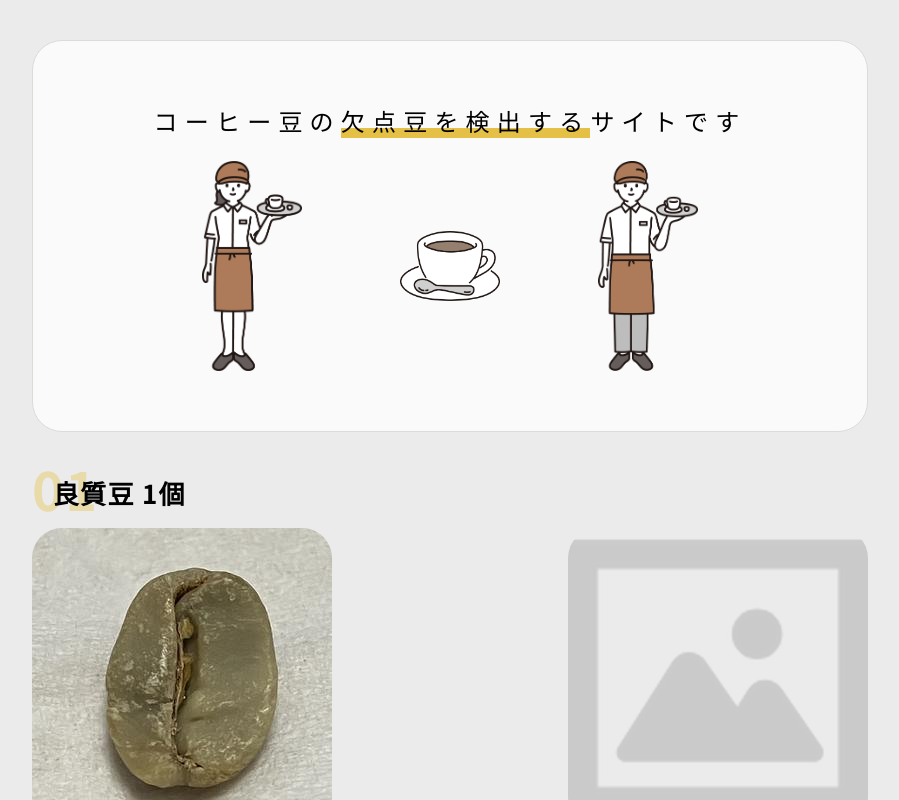
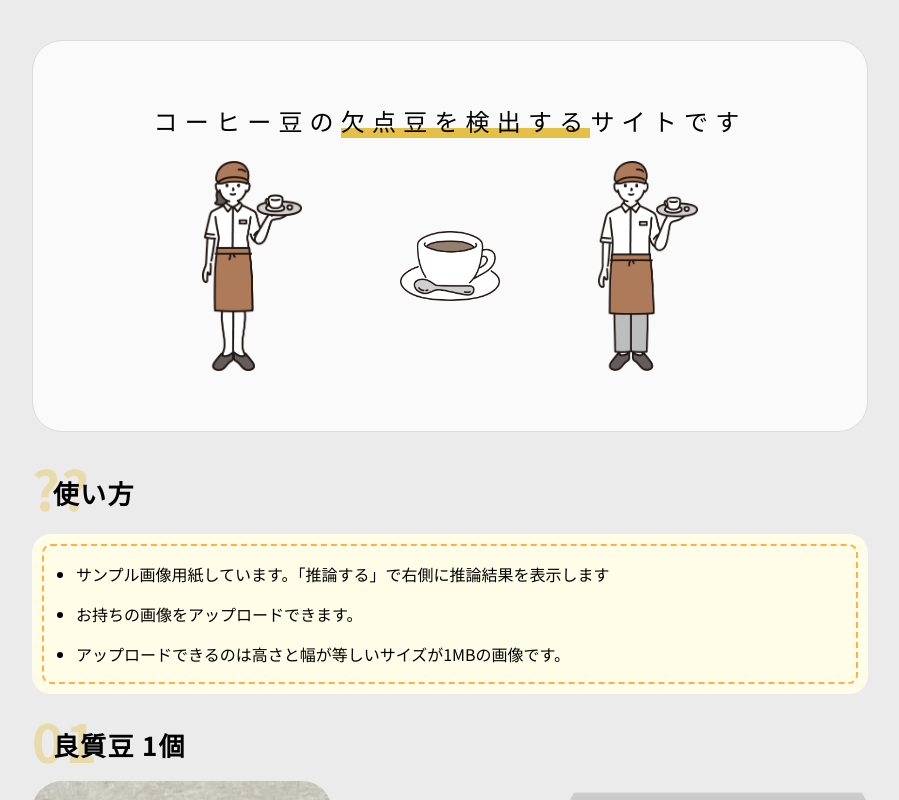
Before and after one commit to JunyaUkyou/detect-defective-green-coffee-beans, a React (Vite) app in the folder frontend/app/: page / in a window 1280 px wide. Shown: the top 800 px of the page, without its empty margins (190-1089 px from the left). Built offline with nearby package versions, Linux system fonts and the light colour scheme.

Commit message:
frontedn 使い方コンポーネント

```diff
--- a/frontend/app/src/App.css
+++ b/frontend/app/src/App.css
@@ -104,6 +104,26 @@ body {
   z-index: 1;
 }
 
+/* 使い方 */
+.how-to-use-container {
+  width: 100%;
+}
+
+.how-to-use-list {
+  background: #fffde8;
+  box-shadow: 0px 0px 0px 10px #fffde8; /*線の外側*/
+  border: dashed 2px #ffb03f; /*破線*/
+  border-radius: 9px;
+  margin-left: 10px; /*はみ出ないように調整*/
+  margin-right: 10px; /*はみ出ないように調整*/
+  padding: 0.5em 0.5em 0.5em 2em;
+}
+
+.how-to-use-list .how-to-use-list-item {
+  line-height: 1.5;
+  padding: 0.5em 0;
+}
+
 .upload-result {
   display: flex;
   justify-content: space-between;
--- a/frontend/app/src/App.tsx
+++ b/frontend/app/src/App.tsx
@@ -1,5 +1,6 @@
 import './App.css';
 import TopContent from './TopContent';
+import HowToUseContent from './HowToUseContent';
 import UploadImage from './UploadImage';
 import good1 from './assets/2EB011BF-CAA1-4470-9376-2E42A8B87CDE_1_105_c.jpeg';
 import good2 from './assets/4A0389F9-050D-4FF2-9230-1B434ACB44DE_4_5005_c.jpeg';
@@ -35,6 +36,8 @@ const App = () => {
       <div className="container">
         {/* トップコンテンツ */}
         <TopContent />
+        {/* 使い方 */}
+        <HowToUseContent />
         {/* サンプル画面 */}
         {sampleImages.map((sampleImage, index) => (
           <UploadImage
--- /dev/null
+++ b/frontend/app/src/HowToUseContent.tsx
@@ -0,0 +1,25 @@
+const HowToUseContent = () => {
+  return (
+    <>
+      <div className="how-to-use-container">
+        <div className="description">
+          <h3 className="heading" data-number="??">
+            <span>使い方</span>
+          </h3>
+        </div>
+        <ul className="how-to-use-list">
+          <li className="how-to-use-list-item">
+            サンプル画像用紙しています。「推論する」で右側に推論結果を表示します
+          </li>
+          <li className="how-to-use-list-item">
+            お持ちの画像をアップロードできます。
+          </li>
+          <li className="how-to-use-list-item">
+            アップロードできるのは高さと幅が等しいサイズが1MBの画像です。
+          </li>
+        </ul>
+      </div>
+    </>
+  );
+};
+export default HowToUseContent;
```
